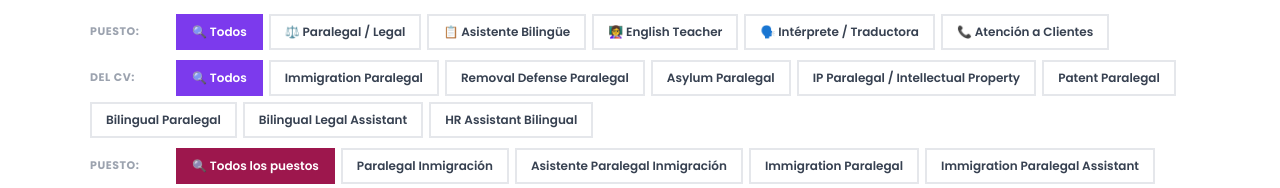
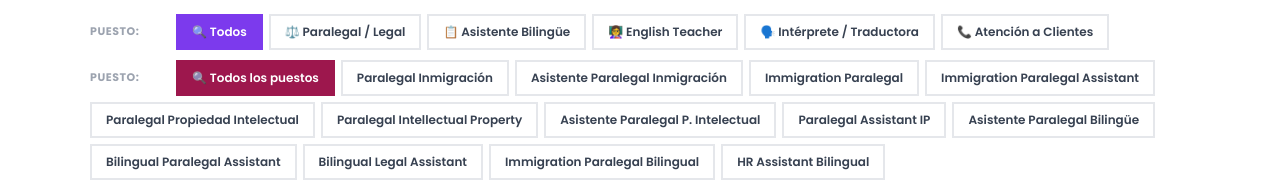
Before and after one commit to jcgg17-2021/job-finder-rocio, a Next.js app in the folder job-finder/: page / in a window 1280 px wide. Shown: the part 194-382 px from the top of the page. Built offline with nearby package versions, Linux system fonts and the light colour scheme; no server answers; the database is empty.

Commit message:
Remove CV position filter from job listings
Removed the CV position filter from the job listings and updated the filtering logic accordingly.

```diff
--- a/job-finder/pages/index.js
+++ b/job-finder/pages/index.js
@@ -43,16 +43,7 @@ const SUBTYPES = [
   { key: "HR Assistant Bilingual", label: "HR Assistant Bilingual" },
 ];
 
-const PUESTOS_CV = [
-  { key: "Immigration Paralegal", label: "Immigration Paralegal" },
-  { key: "Removal Defense Paralegal", label: "Removal Defense Paralegal" },
-  { key: "Asylum Paralegal", label: "Asylum Paralegal" },
-  { key: "IP Paralegal / Intellectual Property", label: "IP Paralegal / Intellectual Property" },
-  { key: "Patent Paralegal", label: "Patent Paralegal" },
-  { key: "Bilingual Paralegal", label: "Bilingual Paralegal" },
-  { key: "Bilingual Legal Assistant", label: "Bilingual Legal Assistant" },
-  { key: "HR Assistant Bilingual", label: "HR Assistant Bilingual" },
-];
+
 
 const MODALIDADES = [
   { key: "todos", label: "🌐 Todas" },
@@ -71,7 +62,6 @@ export default function Home() {
   const [favoritos, setFavoritos] = useState([]);
   const [tipoCambio, setTipoCambio] = useState(null);
   const [buscado, setBuscado] = useState(false);
-  const [cvPuesto, setCvPuesto] = useState("");
   const [subtype, setSubtype] = useState("");
   const [keyword, setKeyword] = useState("");
 
@@ -113,10 +103,7 @@ export default function Home() {
   const modalidadBg = { remoto: "#F0FDF4", presencial: "#FEF3C7" };
   const vacantesFiltradas = vacantes
     .filter(v => empresa === "todos" || v.empresa === empresa || v.plataforma === empresa)
-    .filter(v => {
-      if (!cvPuesto) return true;
-      return v.titulo.toLowerCase().includes(cvPuesto.toLowerCase());
-    })
+
     .filter(v => {
       if (!subtype) return true;
       return v.titulo.toLowerCase().includes(subtype.toLowerCase());
@@ -175,13 +162,7 @@ export default function Home() {
                     <FilterBtn key={t.key} active={tipo === t.key} onClick={() => setTipo(t.key)}>{t.label}</FilterBtn>
                   ))}
                 </div>
-                <div style={{ display: "flex", gap: 6, flexWrap: "wrap", alignItems: "center" }}>
-                  <span style={{ fontSize: 11, color: "#9CA3AF", fontWeight: 700, textTransform: "uppercase", letterSpacing: "0.05em", minWidth: 80 }}>Del CV:</span>
-                  <FilterBtn active={cvPuesto === ""} onClick={() => setCvPuesto("")} activeColor="#7C3AED">🔍 Todos</FilterBtn>
-                  {PUESTOS_CV.map(p => (
-                    <FilterBtn key={p.key} active={cvPuesto === p.key} onClick={() => setCvPuesto(p.key)} activeColor="#7C3AED">{p.label}</FilterBtn>
-                  ))}
-                </div>
+
                 <div style={{ display: "flex", gap: 6, flexWrap: "wrap", alignItems: "center" }}>
                   <span style={{ fontSize: 11, color: "#9CA3AF", fontWeight: 700, textTransform: "uppercase", letterSpacing: "0.05em", minWidth: 80 }}>Puesto:</span>
                   {SUBTYPES.map(s => (
```
